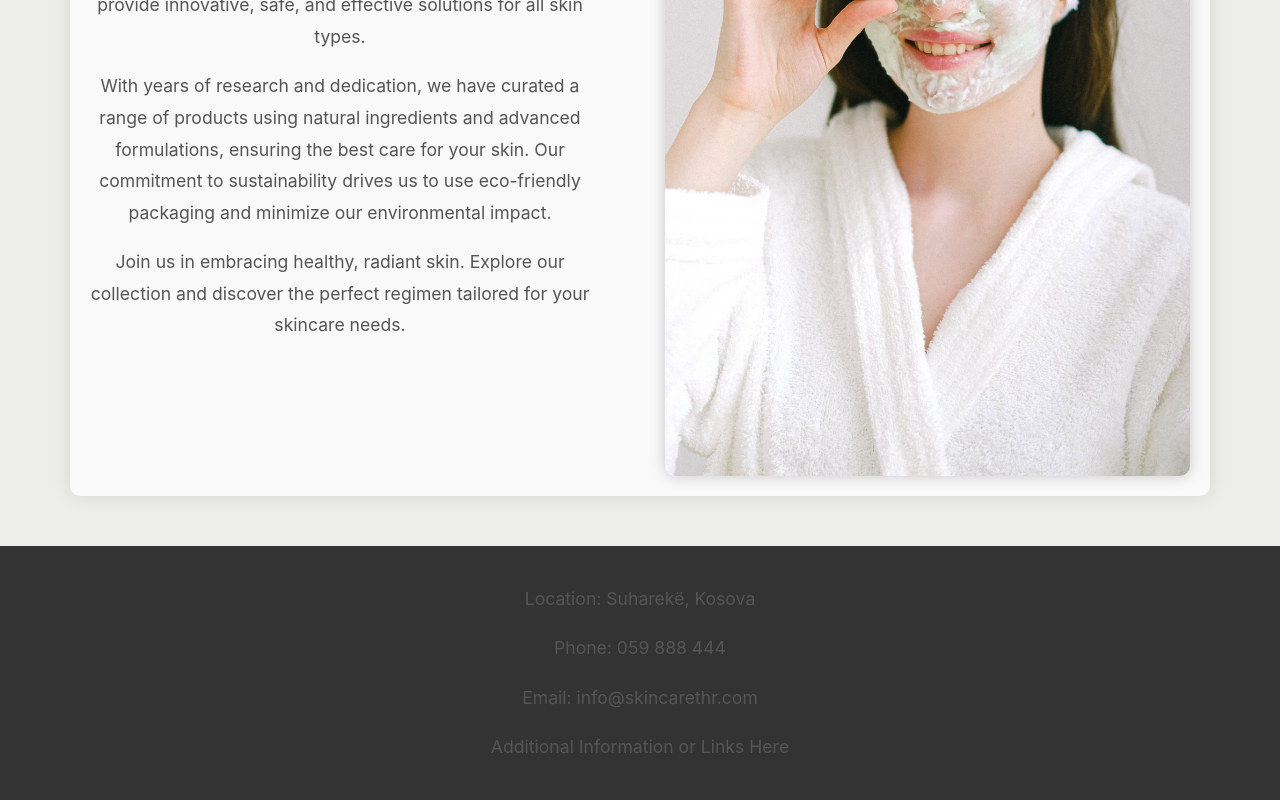
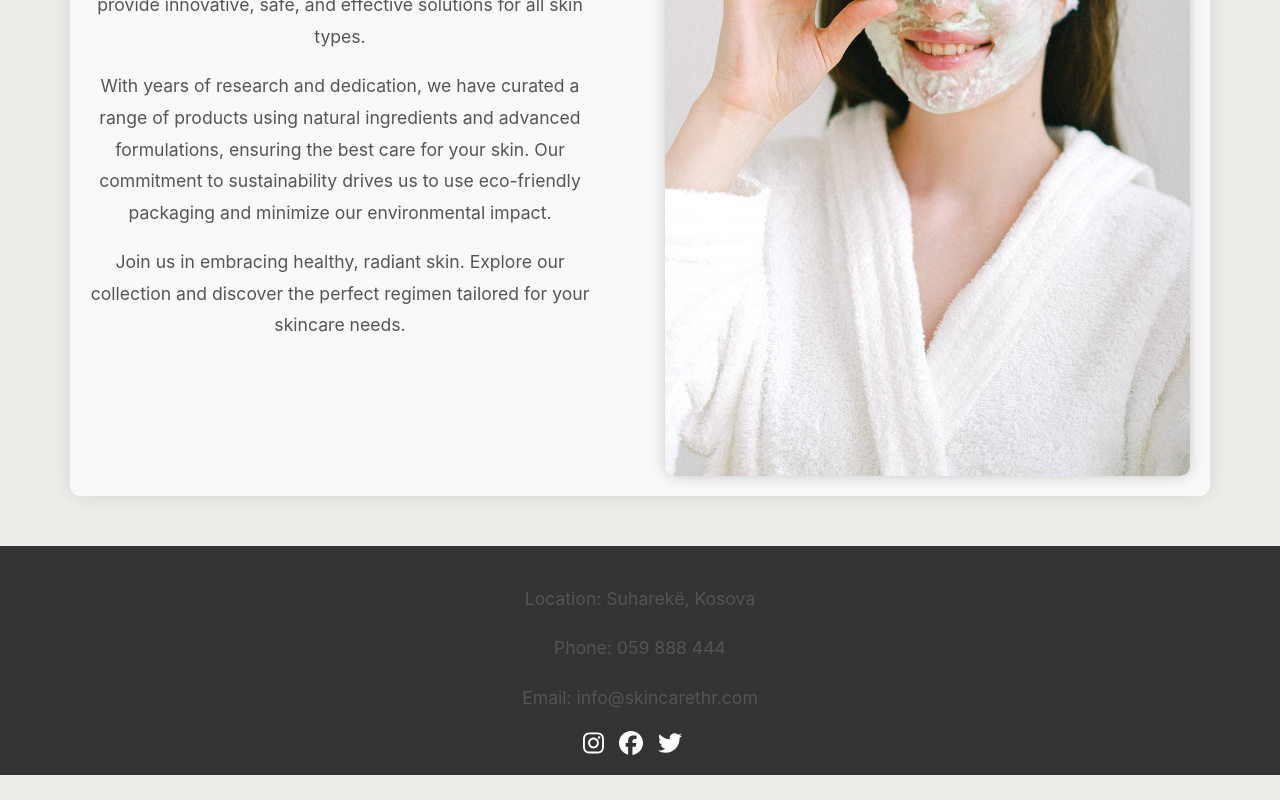
Before and after one commit to Melisako/ecommercewebsite, a React (Create React App) app: page / in a window 1280 px wide. Shown: the part 454-1254 px from the top of the page. After the commit the page ends 1229 px from the top, so only its background shows below. Built offline with nearby package versions, Linux system fonts and the light colour scheme.

Commit message:
footer-css

```diff
--- a/package.json
+++ b/package.json
@@ -3,6 +3,9 @@
   "version": "0.1.0",
   "private": true,
   "dependencies": {
+    "@fortawesome/fontawesome-svg-core": "^6.5.1",
+    "@fortawesome/free-brands-svg-icons": "^6.5.1",
+    "@fortawesome/react-fontawesome": "^0.2.0",
     "@testing-library/jest-dom": "^5.17.0",
     "@testing-library/react": "^13.4.0",
     "@testing-library/user-event": "^13.5.0",
--- /dev/null
+++ b/src/components/footer.css
@@ -0,0 +1,8 @@
+.social-icon {
+    font-size: 1.5rem;
+    color: white;
+  }
+
+  .social-link {
+    margin-right: 15px;
+  }
--- a/src/components/footer.jsx
+++ b/src/components/footer.jsx
@@ -1,4 +1,7 @@
 import React from 'react';
+import { FontAwesomeIcon } from '@fortawesome/react-fontawesome';
+import { faInstagram, faFacebook, faTwitter } from '@fortawesome/free-brands-svg-icons';
+import './footer.css'
 
 const footerStyles = {
   backgroundColor: '#333',
@@ -6,6 +9,8 @@ const footerStyles = {
   padding: '20px',
   textAlign: 'center',
 };
+
+
 
 const Footer = () => {
   return (
@@ -16,7 +21,18 @@ const Footer = () => {
         <p>Email: info@skincarethr.com</p>
       </div>
       <div>
-        <p>Additional Information or Links Here</p>
+      <div className="additional-links mt-3">
+
+        <a href="https://www.instagram.com/" target="_blank" rel="noopener noreferrer" className="social-link">
+          <FontAwesomeIcon icon={faInstagram} size="lg" className="social-icon" />
+        </a>
+        <a href="https://www.facebook.com/" target="_blank" rel="noopener noreferrer" className="social-link">
+          <FontAwesomeIcon icon={faFacebook} size="lg" className="social-icon" />
+        </a>
+        <a href="https://twitter.com/" target="_blank" rel="noopener noreferrer" className="social-link">
+          <FontAwesomeIcon icon={faTwitter} size="lg" className="social-icon" />
+        </a>
+      </div>
       </div>
     </footer>
   );
```
Also changed, not shown: src/pages/contact/contact.jsx (+11 -0 lines), 1 other file (tests, documents, lock files or other folders).
